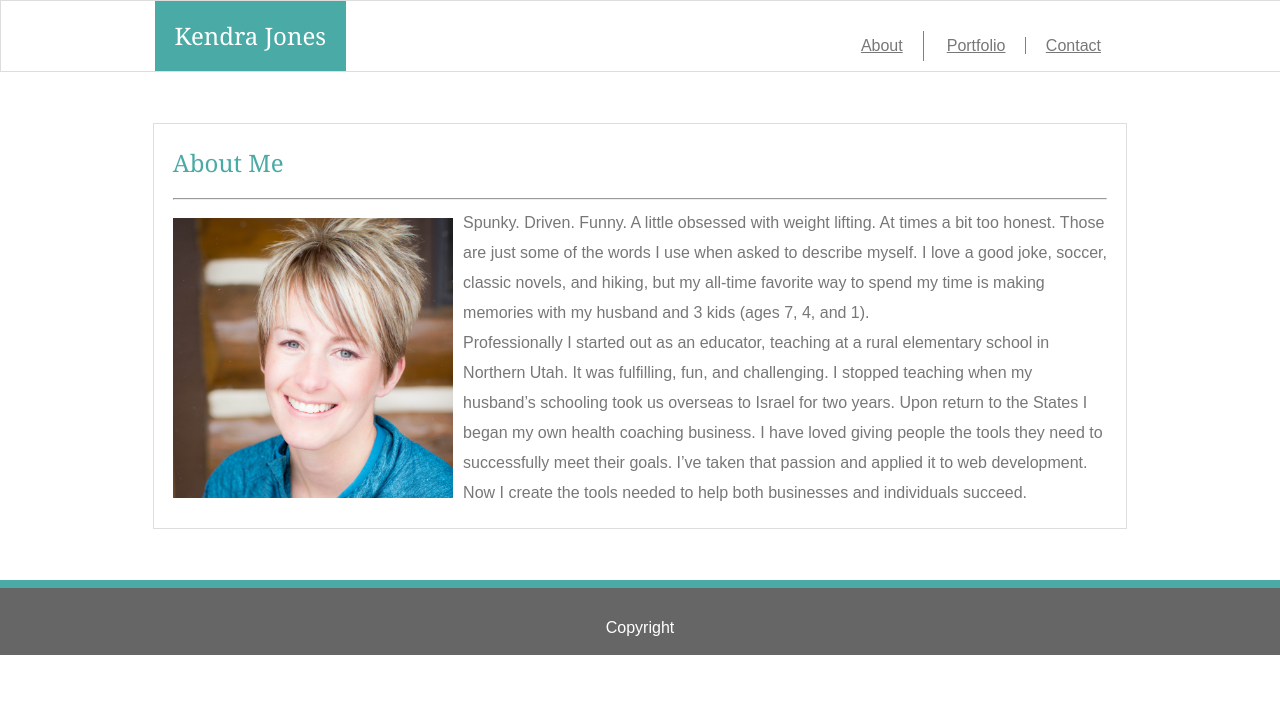
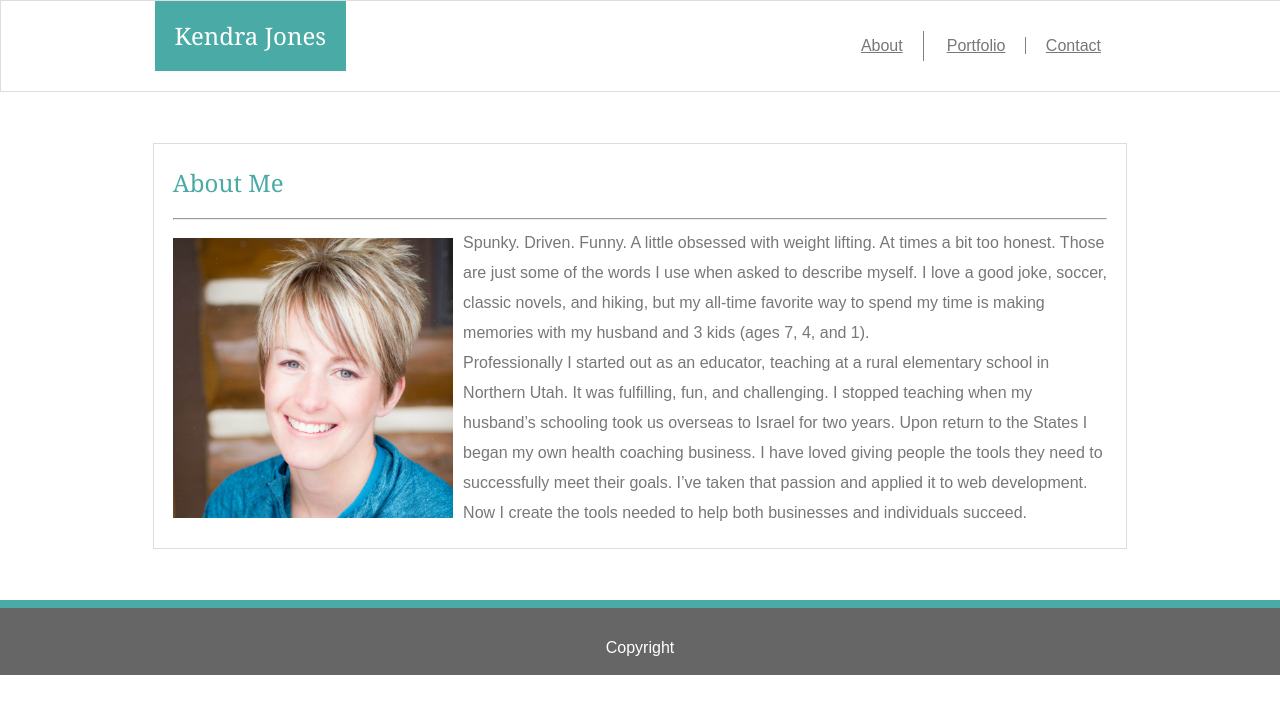
Before and after one commit to kfroerer/Responsive-Portfolio, a plain HTML site: page index.html in a window 1280 px wide. Drawn offline with Linux system fonts and the light colour scheme; a script that the page names is missing.

Commit message:
all done... probably

```diff
--- a/assets/css/style.css
+++ b/assets/css/style.css
@@ -7,6 +7,12 @@ body {
     flex-direction: column;
     line-height: 30px;
 
+}
+
+.clearfix {
+    content: "";
+    clear: both;
+    display: table;
 }
 
 header {
--- a/index.html
+++ b/index.html
@@ -13,7 +13,7 @@
 
 <body>
 
-    <header>
+    <header class="clearfix">
         <div class="heading-info">
           Kendra Jones
           </div>
@@ -28,7 +28,7 @@
     </header>
 
 
-    <div class="content">
+    <section class="content">
         <h2>About Me</h2>
         <hr>
 
@@ -46,7 +46,7 @@
             to web development. Now I create the tools needed to help both businesses and individuals succeed.
             </p>
 
-    </div>
+    </section>
 
     <footer class="footer">Copyright</footer>
 </body>
```
Also changed, not shown: contact.html (+1 -1 lines), portfolio.html (+1 -1 lines).
